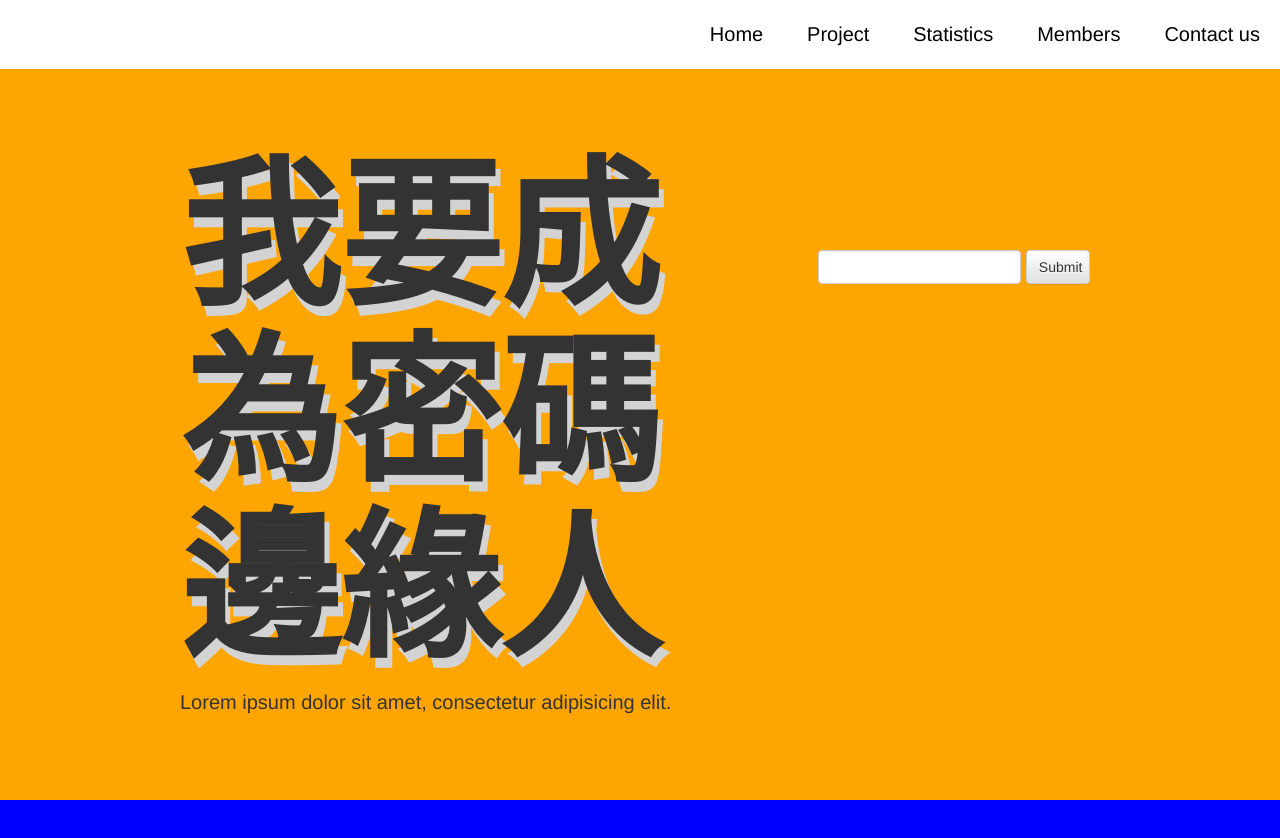
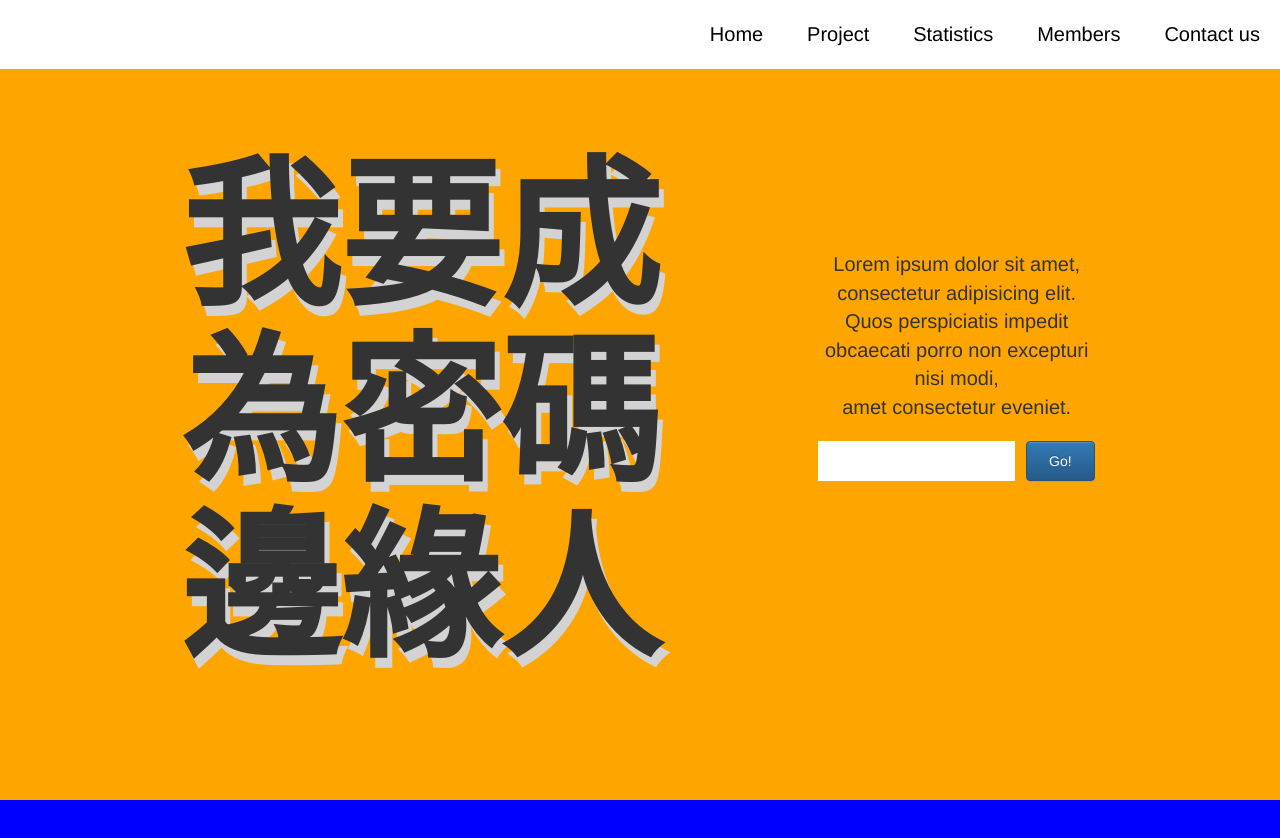
Before and after one commit to djfire1296/sitcon-project, a plain HTML site: page index.html in a window 1280 px wide. Shown: the top 838 px of the page. Drawn offline with nearby package versions, Linux system fonts and the light colour scheme.

Commit message:
update inputs

```diff
--- a/index.css
+++ b/index.css
@@ -111,6 +111,7 @@ body {
 
 .web-description {
     font-size: 20px;
+    margin-bottom: 20px;
 }
 
 .page-info {
@@ -120,7 +121,19 @@ body {
 .session1 {
     margin: 150px;
 }
-
-.btn-pass {
+.s1-input{
+    padding: 0;
+}
+.s1-input input[type=password]{
+    width: 95%;
+    padding: 0;
+    border: 0;
+    height: 40px;
+    margin-right: 5%;
+}
+.s1-input input[type=submit].btn-pass {
     width: 100%;
+    height: 40px;
+    padding: 5px;
+    box-sizing: border-box;
 }
--- a/index.html
+++ b/index.html
@@ -29,16 +29,16 @@
       <div class="cntl-state" id="home">
         <div class="row session1">
               <div class="col-md-8 page-info">
-                  <h1 class="web-title">我要成為密碼邊緣人</h1>
-                  <p class="web-description">Lorem ipsum dolor sit amet, consectetur adipisicing elit.</p>
+                  <h1 class="web-title">我要成<br>為密碼<br>邊緣人</h1>
               </div>
               <div class="col-md-4 submit-item">
+                  <p class="web-description">Lorem ipsum dolor sit amet,<br>consectetur adipisicing elit.<br>Quos perspiciatis impedit obcaecati porro non excepturi nisi modi,<br> amet consectetur eveniet.</p>
                   <form action="/text" method="post">
                       <div class="col-md-9 s1-input">
-                          <input type="password" class="form-control" name="haha">
+                          <input type="password" class="" name="haha">
                       </div>
                       <div class="col-md-3 s1-input">
-                          <input type="submit" class="btn btn-default btn-pass">
+                          <input type="submit" class="btn btn-primary btn-pass" value="Go!">
                       </div>
                   </form>
               </div>
```
